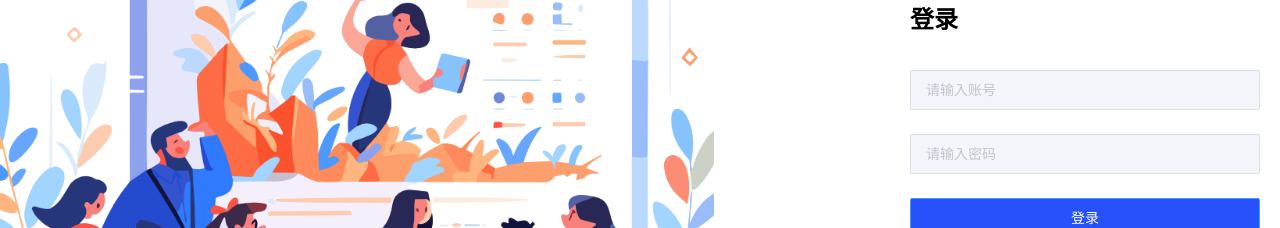
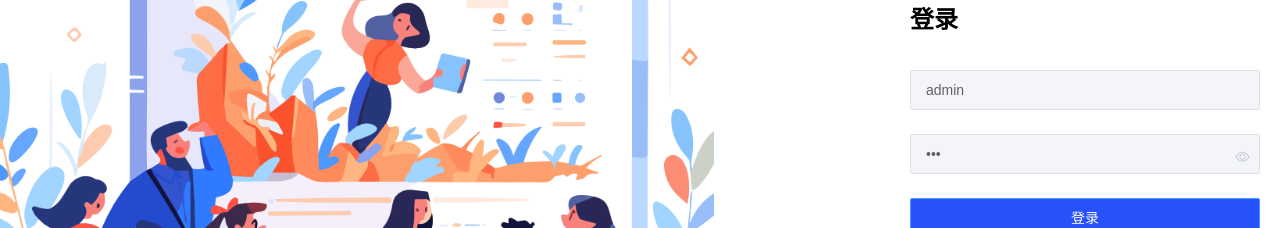
Before and after one commit to SLNotFound/universal_web, a Vue app: page /#/login in a window 1280 px wide. Shown: the part 266-494 px from the top of the page. Built offline with nearby package versions, Linux system fonts and the light colour scheme.

Commit message:
登录到首页

```diff
--- a/src/views/login/index.vue
+++ b/src/views/login/index.vue
@@ -26,8 +26,8 @@ export default {
   data() {
     return {
       loginForm: {
-        username: '',
-        password: ''
+        username: process.env.NODE_ENV === 'development' ? 'admin' : '',
+        password: process.env.NODE_ENV === 'development' ? '123' : ''
       },
       loginRules: {
         username: [{
```
